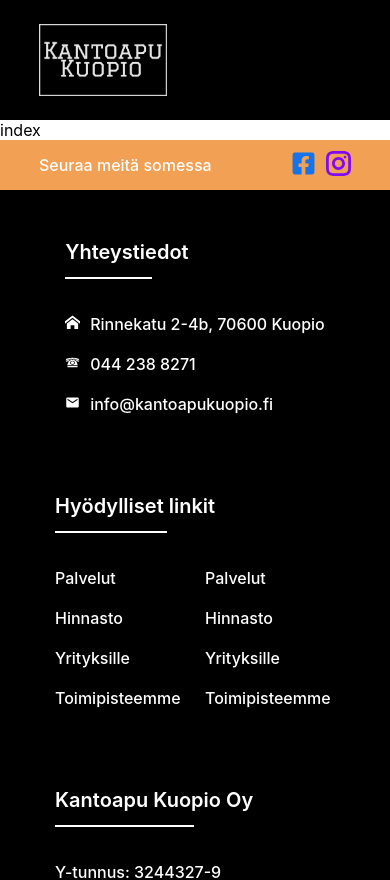
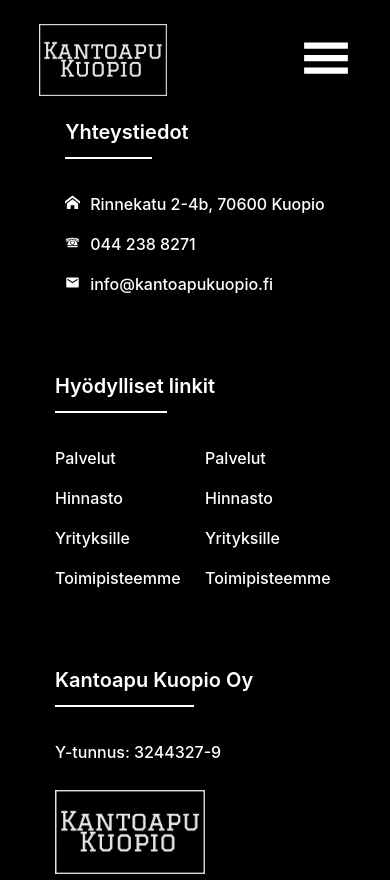
Before and after one commit to MarekPuu/kantoapu_kuopio, a Next.js app: page /about in a window 390 px wide. Shown: the top 880 px of the page. Built offline with nearby package versions, Linux system fonts and the light colour scheme.

Commit message:
etusivu mobiili responsiivinen

```diff
--- a/components/Hinnasto/HinnastoCard.tsx
+++ b/components/Hinnasto/HinnastoCard.tsx
@@ -4,7 +4,7 @@
 const HinnastoCard = ({ title, items }: any) => {
   return (
     <div className={classes.HinnastoCardContainer}>
-      <div className="TitleContainer">
+      <div className={classes.TitleContainer}>
         <h1>{title}</h1>
       </div>
       {items.map((item: any, index: number) => {
--- /dev/null
+++ b/components/nav/MobileNav.tsx
@@ -0,0 +1,38 @@
+import React from 'react';
+import classes from '../../styles/components/navbar.module.scss';
+import Link from 'next/link';
+
+const MobileNav = ({ setMobileNavOpen }: any) => {
+  return (
+    <div className={classes.mobileNavContainer}>
+      <div className={classes.mobileNavContainerLinks}>
+        <ul>
+          <Link href={{ pathname: '/', hash: 'palvelut' }}>
+            <li onClick={() => setMobileNavOpen(false)}>
+              <p>Palvelut</p>
+            </li>
+          </Link>
+
+          <Link href={{ pathname: '/', hash: 'hinnasto' }}>
+            <li onClick={() => setMobileNavOpen(false)}>
+              <p>Hinnasto</p>
+            </li>
+          </Link>
+
+          <Link href={{ pathname: '/yrityksille' }}>
+            <li onClick={() => setMobileNavOpen(false)}>
+              <p>Yrityksille</p>
+            </li>
+          </Link>
+          <Link href={{ pathname: '/toimipisteemme' }}>
+            <li onClick={() => setMobileNavOpen(false)}>
+              <p>Toimipisteemme</p>
+            </li>
+          </Link>
+        </ul>
+      </div>
+    </div>
+  );
+};
+
+export default MobileNav;
--- a/components/nav/NavBar.tsx
+++ b/components/nav/NavBar.tsx
@@ -1,10 +1,15 @@
-import React from 'react';
+import React, { useState } from 'react';
 import classes from '../../styles/components/navbar.module.scss';
 import LowerNav from './LowerNav';
 import Link from 'next/link';
 import Image from 'next/image';
+import MobileNav from './MobileNav';
+import { GiHamburgerMenu } from 'react-icons/gi';
+import { MdClose } from 'react-icons/md';
 
 const NavBar = () => {
+  const [mobileNavOpen, setMobileNavOpen] = useState(false);
+
   return (
     <>
       <div className={classes.NavBarContainer}>
@@ -19,6 +24,16 @@
               />
             </div>
           </Link>
+          <button
+            onClick={() => setMobileNavOpen((b) => !b)}
+            className={classes.NavBarBurder}
+          >
+            {mobileNavOpen ? (
+              <MdClose size={50} color="white" />
+            ) : (
+              <GiHamburgerMenu size={50} color="white" />
+            )}
+          </button>
 
           <div className={classes.NavBarLinksContainer}>
             <a href="tel:+358442388271">
@@ -90,6 +105,7 @@
         </div>
       </div>
       <LowerNav />
+      {mobileNavOpen && <MobileNav setMobileNavOpen={setMobileNavOpen} />}
     </>
   );
 };
--- a/styles/components/Hinnasto.module.scss
+++ b/styles/components/Hinnasto.module.scss
@@ -51,7 +51,10 @@
 .itemContainer {
   display: flex;
   justify-content: space-between;
-
+  cursor: pointer;
+  &:hover {
+    background: #cfabab;
+  }
   p {
     padding: 15px 10px;
     font-weight: 500;
--- a/styles/components/navbar.module.scss
+++ b/styles/components/navbar.module.scss
@@ -142,6 +142,31 @@
     }
   }
 }
+.NavBarBurder {
+  display: none;
+}
+
+.mobileNavContainer {
+  position: fixed;
+  background-color: white;
+  top: 120px;
+  z-index: 100;
+  bottom: 0;
+  left: 0;
+  right: 0;
+}
+.mobileNavContainerLinks {
+  li {
+    padding: 20px;
+    margin: 5px 0;
+    box-shadow: 1px 1px 1px 1px rgba(0, 0, 0, 0.2);
+  }
+  p {
+    font-size: 1.25rem;
+    font-weight: 500;
+  }
+}
+
 @media screen and (max-width: 900px) {
   .button {
     display: none;
@@ -154,9 +179,24 @@
   .NavBarContent {
     width: 80%;
   }
+  .NavBarLogoContainer {
+    width: fit-content;
+    margin: auto;
+  }
 }
 @media screen and (max-width: 600px) {
   .LowerNavContainer {
     display: none;
   }
+  .NavBarContainer {
+    position: fixed;
+    z-index: 100;
+  }
+  .NavBarLogoContainer {
+    width: 100%;
+    margin: auto;
+  }
+  .NavBarBurder {
+    display: inline-block;
+  }
 }
```
Also changed, not shown: styles/components/Palvelut.module.scss (+6 -3 lines).
